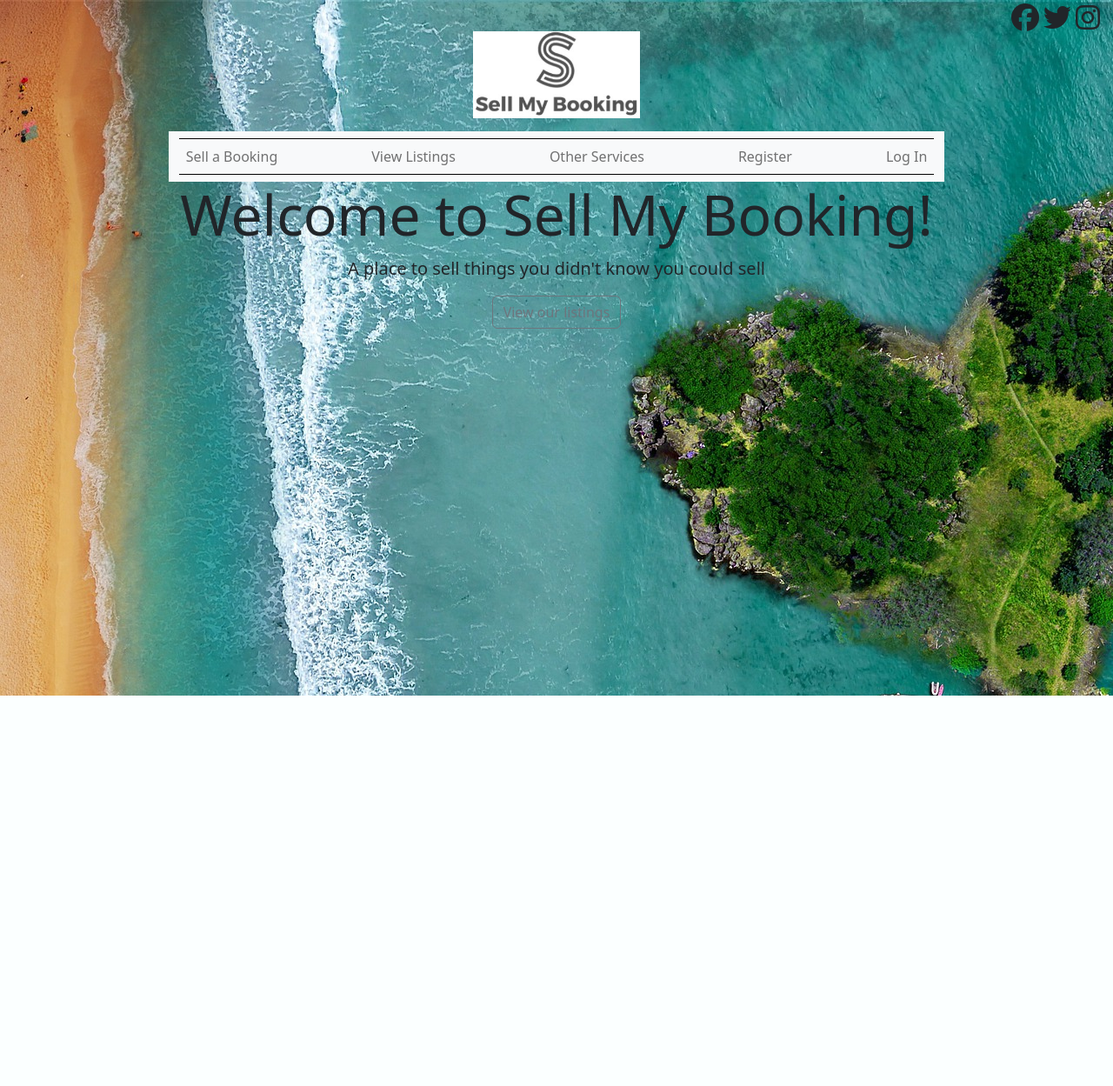
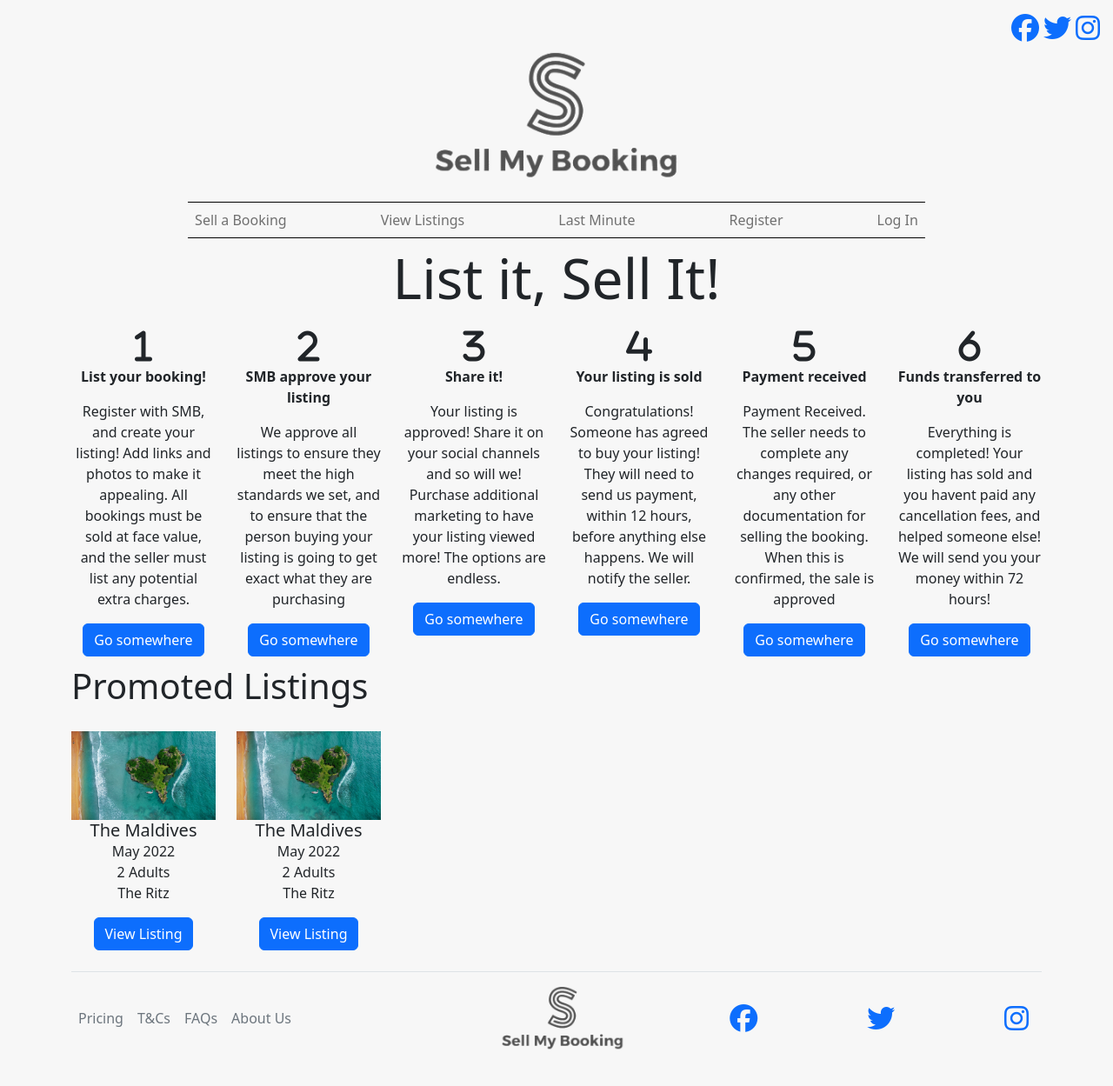
Before and after one commit to YSC-GeorgeHall/SellMyBooking, a PHP site: page / in a window 1280 px wide. Shown: the whole page at 87% size. Before the commit the page ends 800 px from the top, so only its background shows below. Run offline with PHP 8.4, Linux system fonts and the light colour scheme; some libraries are stand-ins or nearby versions.

Commit message:
Updated index.php with new format.

```diff
--- a/index.php
+++ b/index.php
@@ -10,10 +10,10 @@
          href="https://fonts.googleapis.com/css?family=Tangerine">
       <style>
          body {
-         background-color: #f7f7f7;
+          background-color: #f7f7f7;
 
-         background: url(images/hero3.jpg) repeat 0 0;
-         background-size: auto;
+         /* background: url(images/hero3.jpg) repeat 0 0;  */
+         /* background-size: auto; */
          }
          .dropdown:hover .dropdown-menu{
          display: block;
@@ -21,6 +21,25 @@
          .dropdown-menu{
          margin-top: 0;
          }
+         .btn-circle.btn-xl {
+    width: 70px;
+    height: 70px;
+    padding: 10px 16px;
+    border-radius: 35px;
+    font-size: 24px;
+    line-height: 1.33;
+}
+
+.btn-circle {
+    width: 30px;
+    height: 30px;
+    padding: 6px 0px;
+    border-radius: 15px;
+    text-align: center;
+    font-size: 12px;
+    line-height: 1.42857;
+}
+
       </style>
       <script>
          $(document).ready(function(){
@@ -36,19 +55,19 @@
    <body>
 <!-- socials top right start -->
       <div class="d-flex justify-content-end" style="padding-top:20px;">
-         <i class="fa-brands fa-facebook fa-2xl " style="padding-right: 5px;"></i>
-         <i class="fa-brands fa-twitter fa-2xl" style="padding-right: 5px;"></i>
-         <i class="fa-brands fa-instagram fa-2xl" style="padding-right: 15px;"></i>
+      <a href ="https://www.w3schools.com">  <i class="fa-brands fa-facebook fa-2xl " style="padding-right: 5px;"></i></a>
+      <a href ="https://www.w3schools.com">  <i class="fa-brands fa-twitter fa-2xl" style="padding-right: 5px;"></i></a>
+      <a href ="https://www.w3schools.com">   <i class="fa-brands fa-instagram fa-2xl" style="padding-right: 15px;"></i></a>
       </div>
 <!-- socials top right end -->
 <!-- centred logo start -->
       <ul class="nav justify-content-center" style="padding-top: 15px;">
-         <img src="images/SMB.jpg" alt="logo" style="height:100px;">
+      <a href ="index.php">  <img src="images/SMB3.png" alt="logo" style="height:150px;"></a>
       </ul>
 <!-- centred logo end -->
 <!-- Navbar start -->
       <ul class="nav justify-content-center" style="padding-top: 15px; ">
-         <nav class="navbar navbar-expand-lg navbar-light bg-light">
+         <nav class="navbar navbar-expand-lg">
             <div class="container-fluid">
                <button class="navbar-toggler" type="button" data-bs-toggle="collapse" data-bs-target="#navbarContent" aria-controls="navbarSupportedContent" aria-expanded="false" aria-label="Toggle navigation">
                <span class="navbar-toggler-icon"></span>
@@ -62,7 +81,7 @@
                         <a class="nav-link" href="#" style="padding-right: 100px;">View Listings</a>
                      </li>
                      <li class="nav-item">
-                        <a class="nav-link" href="#" style="padding-right: 100px;">Other Services</a>
+                        <a class="nav-link" href="#" style="padding-right: 100px;">Last Minute</a>
                      </li>
                      <li class="nav-item">
                         <a class="nav-link" href="#" style="padding-right: 100px;">Register</a>
@@ -76,17 +95,106 @@
          </nav>
       </ul>
 <!-- navbar end -->
+<!-- Constainer Start --><div class="container">
+<div class="d-flex justify-content-center">
+<h1 class="display-3 style="text-align:="text-align: center;">List it, Sell It!</h1>
+</div>
+<div class="row" style="padding-top: 20px;">
+   <div class="col-md-2 text-center">
+   <div class="card-body">
+    <h5 class="card-title text-center"><i class="fa-solid fa-1 fa-2xl" > </i></h5>
+    <p class="card-text text-center" style="padding-top: 10px;" ><b>List your booking!</b></p>
+    <p>Register with SMB, and create your listing! Add links and photos to make it appealing. All bookings must be sold at face value, and the seller must list any potential extra charges.</p>
+    <a href="#" class="btn btn-primary">Go somewhere</a>
+  </div>
+   </div>
+   <div class="col-md-2 text-center">
+   <div class="card-body">
+    <h5 class="card-title text-center"><i class="fa-solid fa-2 fa-2xl" > </i></h5>
+    <p class="card-text text-center" style="padding-top: 10px;" ><b>SMB approve your listing</b></p>
+    <p>We approve all listings to ensure they meet the high standards we set, and to ensure that the person buying your listing is going to get exact what they are purchasing</p>
+    <a href="#" class="btn btn-primary">Go somewhere</a>
+  </div>
+   </div>
+   <div class="col-md-2 text-center">
+   <div class="card-body">
+    <h5 class="card-title text-center"><i class="fa-solid fa-3 fa-2xl" > </i></h5>
+    <p class="card-text text-center" style="padding-top: 10px;" ><b>Share it!</b></p>
+    <p>Your listing is approved! Share it on your social channels and so will we! Purchase additional marketing to have your listing viewed more! The options are endless.</p>
+    <a href="#" class="btn btn-primary">Go somewhere</a>
+  </div>
+   </div>
+   <div class="col-md-2 text-center">
+   <div class="card-body">
+    <h5 class="card-title text-center"><i class="fa-solid fa-4 fa-2xl" > </i></h5>
+    <p class="card-text text-center" style="padding-top: 10px;" ><b>Your listing is sold</b></p>
+    <p>Congratulations! Someone has agreed to buy your listing! They will need to send us payment, within 12 hours, before anything else happens. We will notify the seller.</p>
+    <a href="#" class="btn btn-primary">Go somewhere</a>
+  </div>
+   </div>
+   <div class="col-md-2 text-center">
+   <div class="card-body">
+    <h5 class="card-title text-center"><i class="fa-solid fa-5 fa-2xl" > </i></h5>
+    <p class="card-text text-center" style="padding-top: 10px;" ><b>Payment received</b></p>
+    <p>Payment Received. The seller needs to complete any changes required, or any other documentation for selling the booking. When this is confirmed, the sale is approved</p>
+    <a href="#" class="btn btn-primary">Go somewhere</a>
+  </div>
+   </div>
+   <div class="col-md-2 text-center">
+   <div class="card-body">
+    <h5 class="card-title text-center"><i class="fa-solid fa-6 fa-2xl" > </i></h5>
+    <p class="card-text text-center" style="padding-top: 10px;" ><b>Funds transferred to you</b></p>
+    <p>Everything is completed! Your listing has sold and you havent paid any cancellation fees, and helped someone else! We will send you your money within 72 hours! </p>
+    <a href="#" class="btn btn-primary">Go somewhere</a>
+  </div>
+   </div>
+</div>
 
-<div class="jumbotron d-flex justify-content-center">
-  <div>
-    <h1 class="display-3">Welcome to Sell My Booking!</h1>
+<h1 class="display-6" style="padding-top: 10px;">Promoted Listings</h1>
 
-    <p class="lead d-flex justify-content-center" >A place to sell things you didn't know you could sell</p>
-    <div class="d-flex justify-content-center">
-<button type="button d-flex justify-content-center" class="btn btn-outline-secondary">View our listings</button>
-    </div>
+<div class="row" style="padding-top: 20px;">
+   <div class="col-md-2 text-center">
+   <img class="card-img-top" src="images/hero3.jpg" alt="Card image cap">
+  <div class="card-body">
+    <h5 class="card-title">The Maldives</h5>
+    <p class="card-text">May 2022<br>2 Adults<br>The Ritz</p>
+    <a href="#" class="btn btn-primary">View Listing</a>
   </div>
+   </div>
+   <div class="col-md-2 text-center">
+   <img class="card-img-top" src="images/hero3.jpg" alt="Card image cap">
+  <div class="card-body">
+    <h5 class="card-title">The Maldives</h5>
+    <p class="card-text">May 2022<br>2 Adults<br>The Ritz</p>
+    <a href="#" class="btn btn-primary">View Listing</a>
+  </div>
+   </div>
 </div>
+
+
+<!-- Footer Start -->
+  <footer class="d-flex flex-wrap justify-content-between align-items-center py-3 my-4 border-top">
+
+
+    <ul class="nav col-md-4 justify-content-start">
+
+      <li class="nav-item"><a href="#" class="nav-link px-2 text-muted">Pricing</a></li>
+      <li class="nav-item"><a href="#" class="nav-link px-2 text-muted">T&Cs</a></li>
+      <li class="nav-item"><a href="#" class="nav-link px-2 text-muted">FAQs</a></li>
+      <li class="nav-item"><a href="#" class="nav-link px-2 text-muted">About Us</a></li>
+    </ul>
+
+<!-- logo start -->
+      <ul class="nav" >
+      <a href ="index.php">  <img src="images/SMB3.png" alt="logo" style="height:75px;"> </a>
+      </ul>
+<!-- logo end -->
+<a href ="https://www.w3schools.com">   <i class="fa-brands fa-facebook fa-2xl " style="padding-right: 5px;"></i> </a>
+<a href ="https://www.w3schools.com">     <i class="fa-brands fa-twitter fa-2xl" style="padding-right: 5px;"></i></a>
+<a href ="https://www.w3schools.com">   <i class="fa-brands fa-instagram fa-2xl" style="padding-right: 15px;"></i></a>
+  <!-- Footer End --></footer>
+<!-- Container End --></div>
+
 
 
 
```
Also changed, not shown: images/SMB2.jpeg (added), images/SMB3.png (added).
